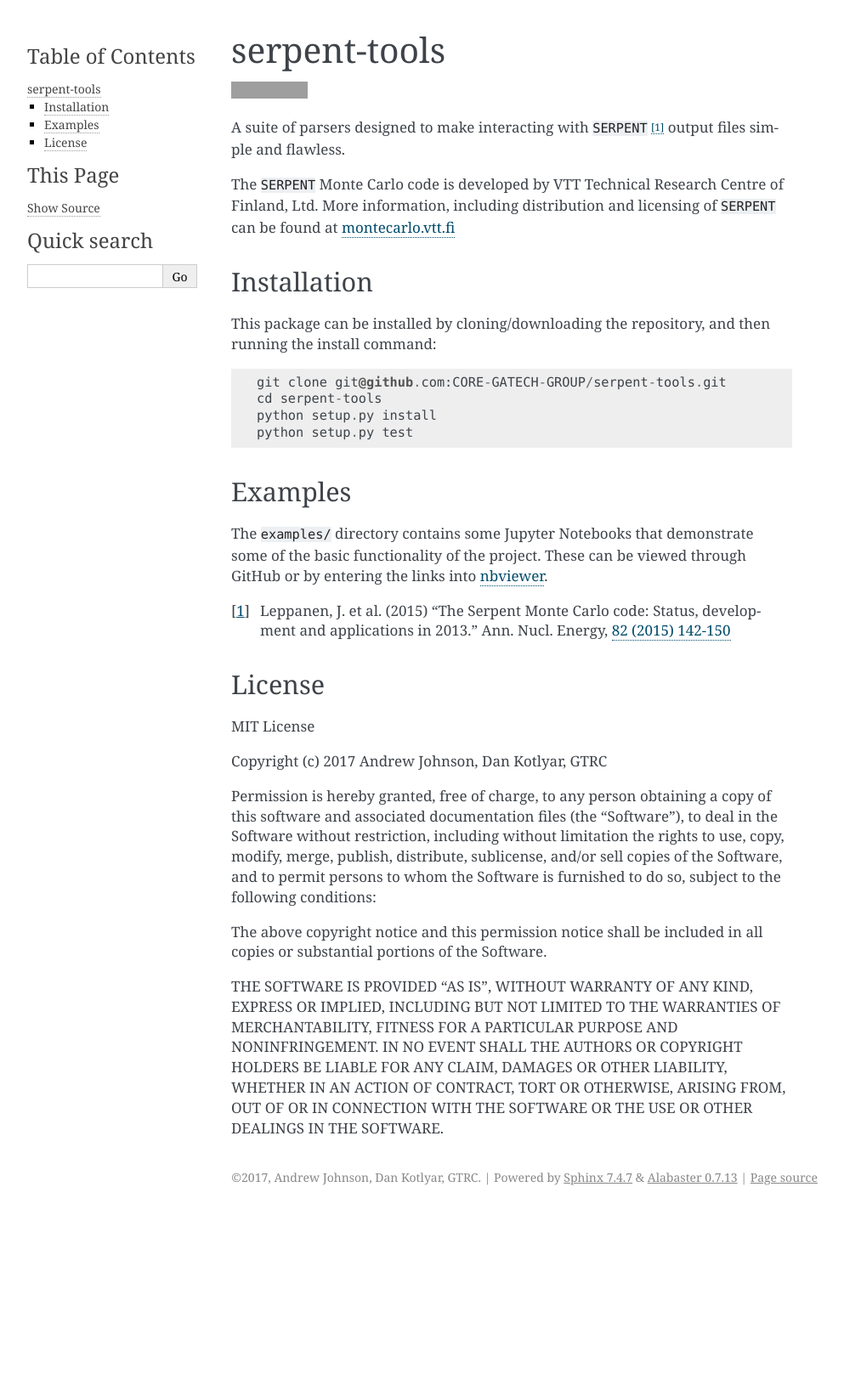
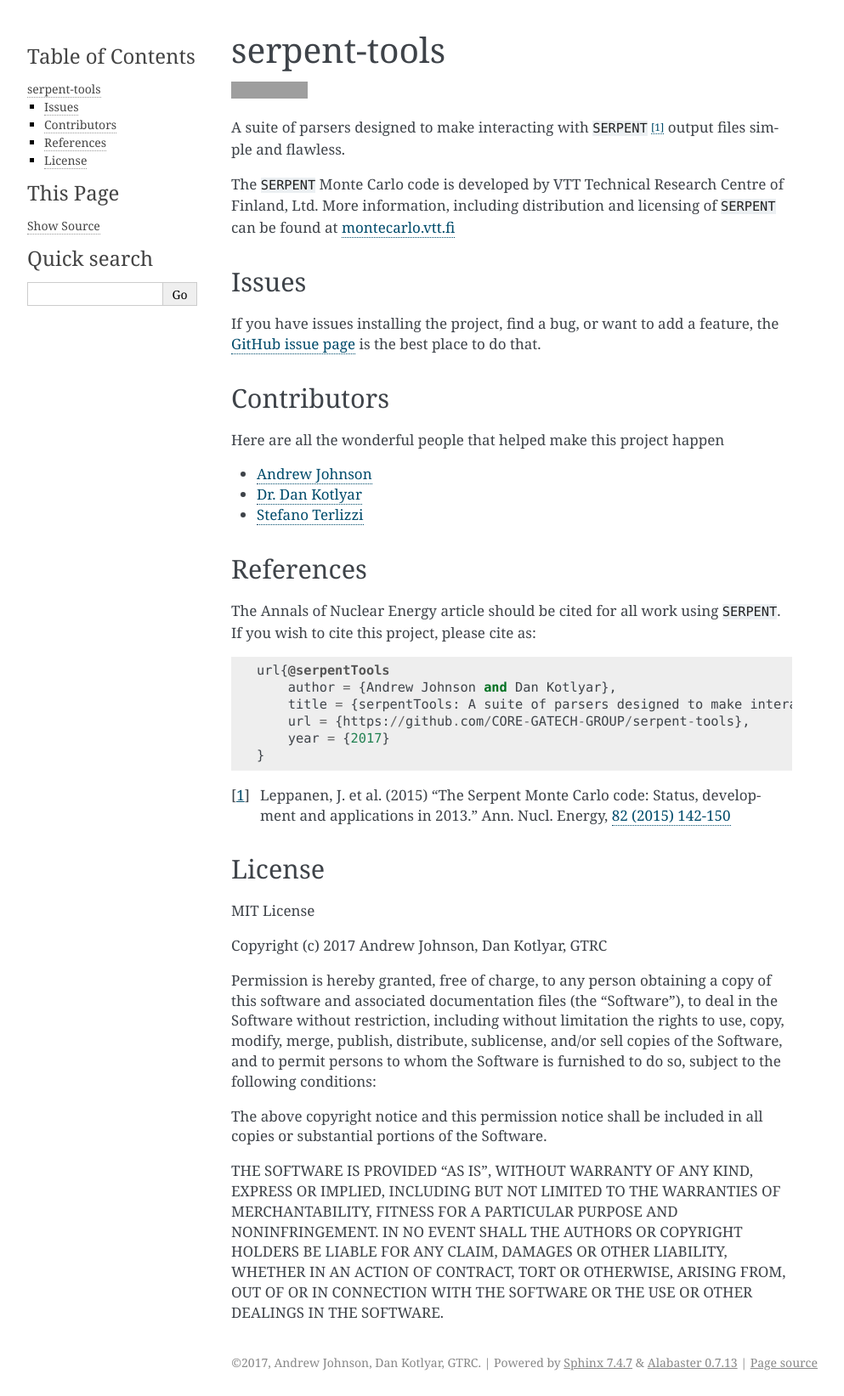
Before and after one commit to CORE-GATECH-GROUP/serpent-tools, a Sphinx documentation site: the page built from docs/about.rst, in a window 1280 px wide. Shown: the whole page at 85% size, without its empty margins (148-1141 px from the left). Built offline with Sphinx 7.4.7, drawn with Linux system fonts in a browser that asks for light colours; before the commit the page ends 1425 px from its top, so only the background shows below that; grey boxes are pictures that could not be loaded.

Commit message:
Moved issue and pull request template into .github directory; Attribution and citing
Signed-off-by: Andrew Johnson <drewej@protonmail.com>

```diff
--- a/README.rst
+++ b/README.rst
@@ -13,24 +13,34 @@
 More information, including distribution and licensing of ``SERPENT`` can be
 found at `<montecarlo.vtt.fi>`_
 
-Installation
+Issues
+------
+
+If you have issues installing the project, find a bug, or want to add a feature,
+the `GitHub issue page <https://github.com/CORE-GATECH-GROUP/serpent-tools/issues>`_
+is the best place to do that.
+
+Contributors
 ------------
 
-This package can be installed by cloning/downloading the repository, and then
-running the install command::
+Here are all the wonderful people that helped make this project happen
 
-    git clone git@github.com:CORE-GATECH-GROUP/serpent-tools.git
-    cd serpent-tools
-    python setup.py install
-    python setup.py test
+* `Andrew Johnson <https://github.com/drewejohnson>`_
+* `Dr. Dan Kotlyar <https://github.com/CORE-GATECH>`_
+* `Stefano Terlizzi <https://github.com/sallustius>`_
 
-Examples
---------
+References
+----------
 
-The ``examples/`` directory contains some Jupyter Notebooks that demonstrate
-some of the basic functionality of the project. These can be viewed through
-GitHub or by entering the links into
-`nbviewer <https://nbviewer.jupyter.org/>`_.
+The Annals of Nuclear Energy article should be cited for all work
+using ``SERPENT``. If you wish to cite this project, please cite as::
+
+    url{@serpentTools
+        author = {Andrew Johnson and Dan Kotlyar},
+        title = {serpentTools: A suite of parsers designed to make interacting with SERPENT outputs simple and flawless},
+        url = {https://github.com/CORE-GATECH-GROUP/serpent-tools},
+        year = {2017}
+    }
 
 .. [1] Leppanen, J. et al. (2015) "The Serpent Monte Carlo code: Status,
     development and applications in 2013." Ann. Nucl. Energy, `82 (2015) 142-150
--- a/docs/contributing/index.rst
+++ b/docs/contributing/index.rst
@@ -7,5 +7,5 @@
     :caption: Contents:
 
     contributing.rst
-    issue_template.rst
-    pull_request_template.rst
+    issues.rst
+    pull-requests.rst
```
Also changed, not shown: CONTRIBUTORS.rst (deleted, +0 -7 lines), docs/contributing/issues.rst (added, +7 -0 lines), docs/contributing/pull-requests.rst (added, +7 -0 lines), .github/issue_template.rst, .github/pull_request_template.rst.
